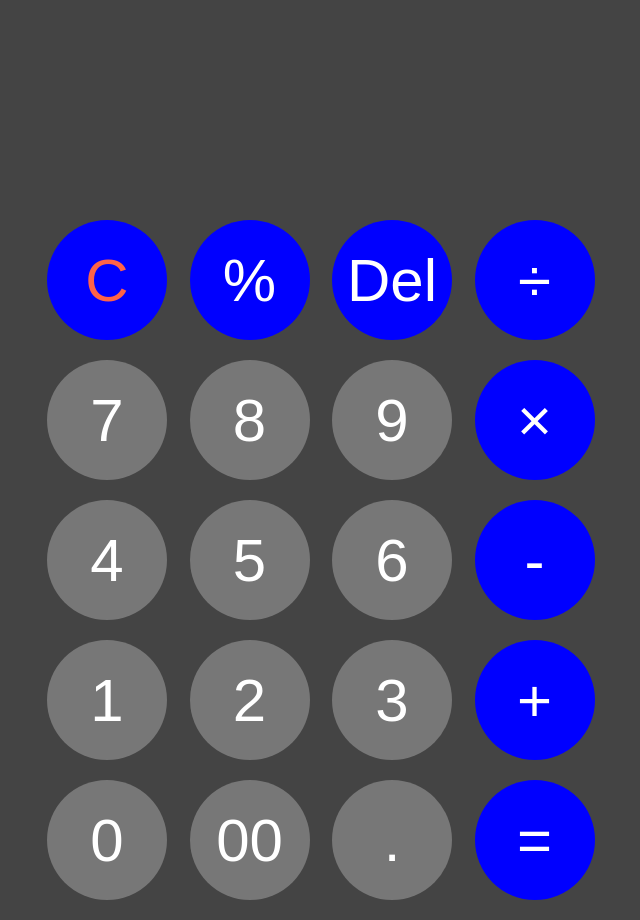
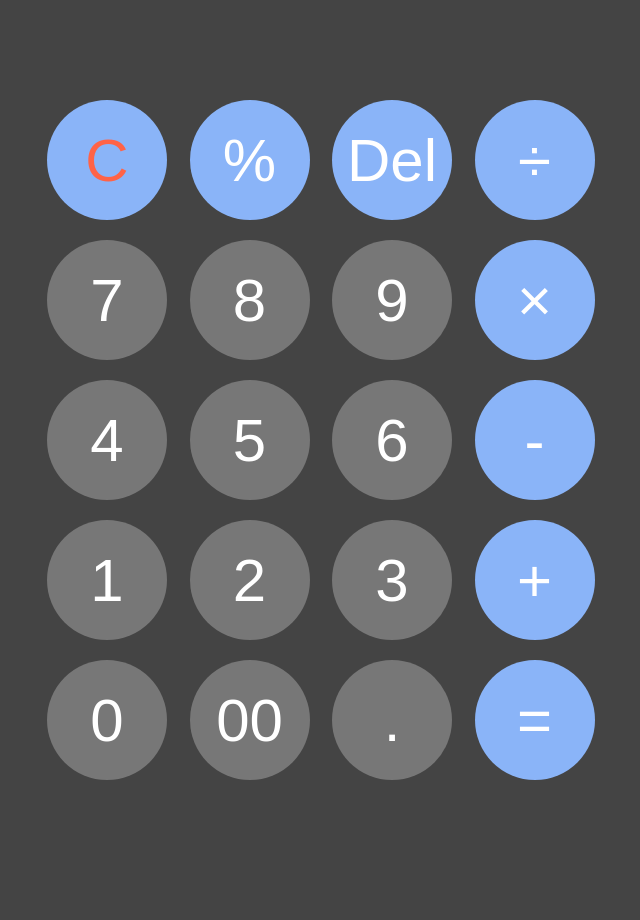
Before and after one commit to Ohiomatabn/Basic-Calculator-, a plain HTML site: page index.html in a window 1280 px wide. Shown: the whole page, without its empty margins (318-958 px from the left). After the commit the page ends 800 px from the top, so only its background shows below. Drawn offline with Linux system fonts and the light colour scheme.

```diff
--- a/style.css
+++ b/style.css
@@ -19,9 +19,10 @@ body{
 
 .calculator-cover{
   width: 100%;
+  height: 100vh;
   display: flex;
   flex-direction: column;
-  justify-content: space-between;
+  justify-content: flex-end;
   align-items: center;
 }
 
@@ -60,7 +61,7 @@ body{
 }
 
 .plus, .division, .times, .percent, .equal, .minus, .del, .clear{
-  background: blue !important;
+  background: #8ab4f8 !important;
 }
 
 .buttons button.clear{
```
